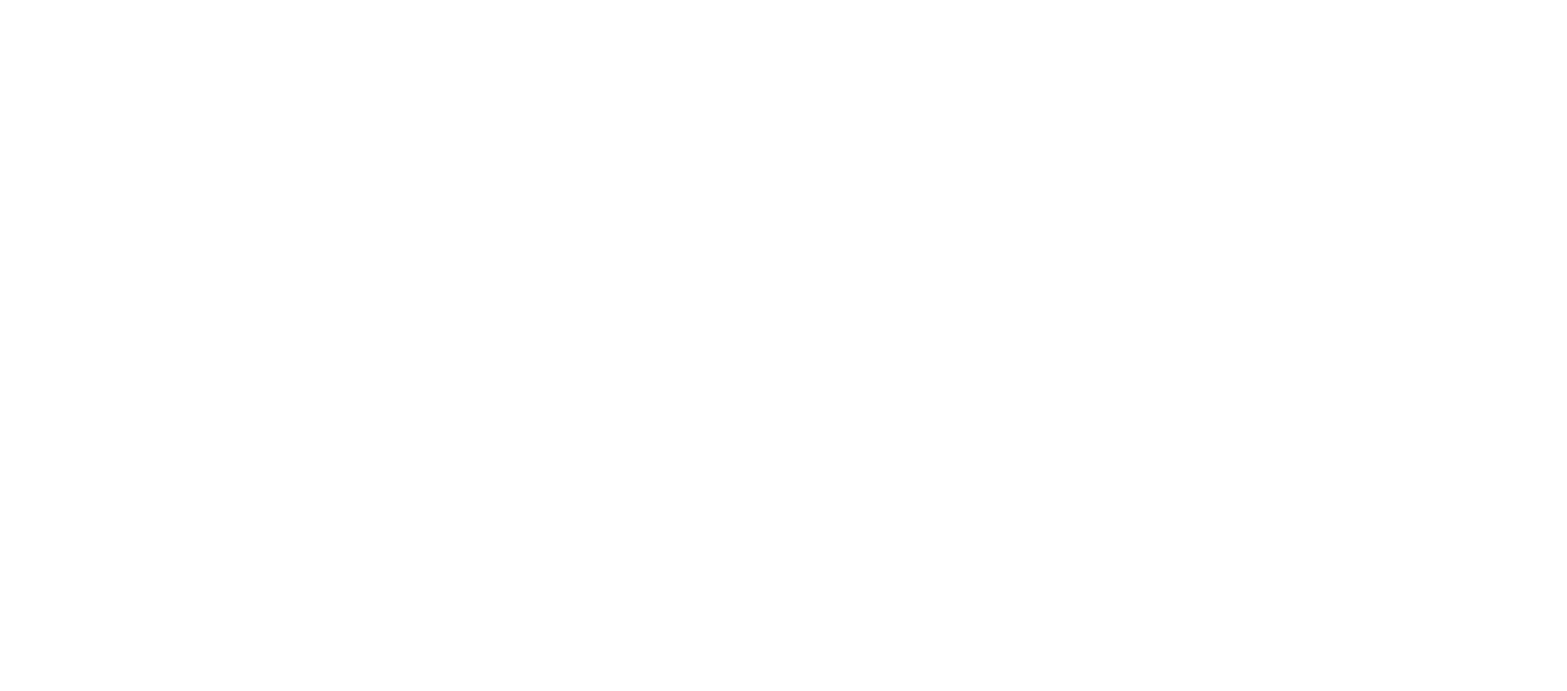
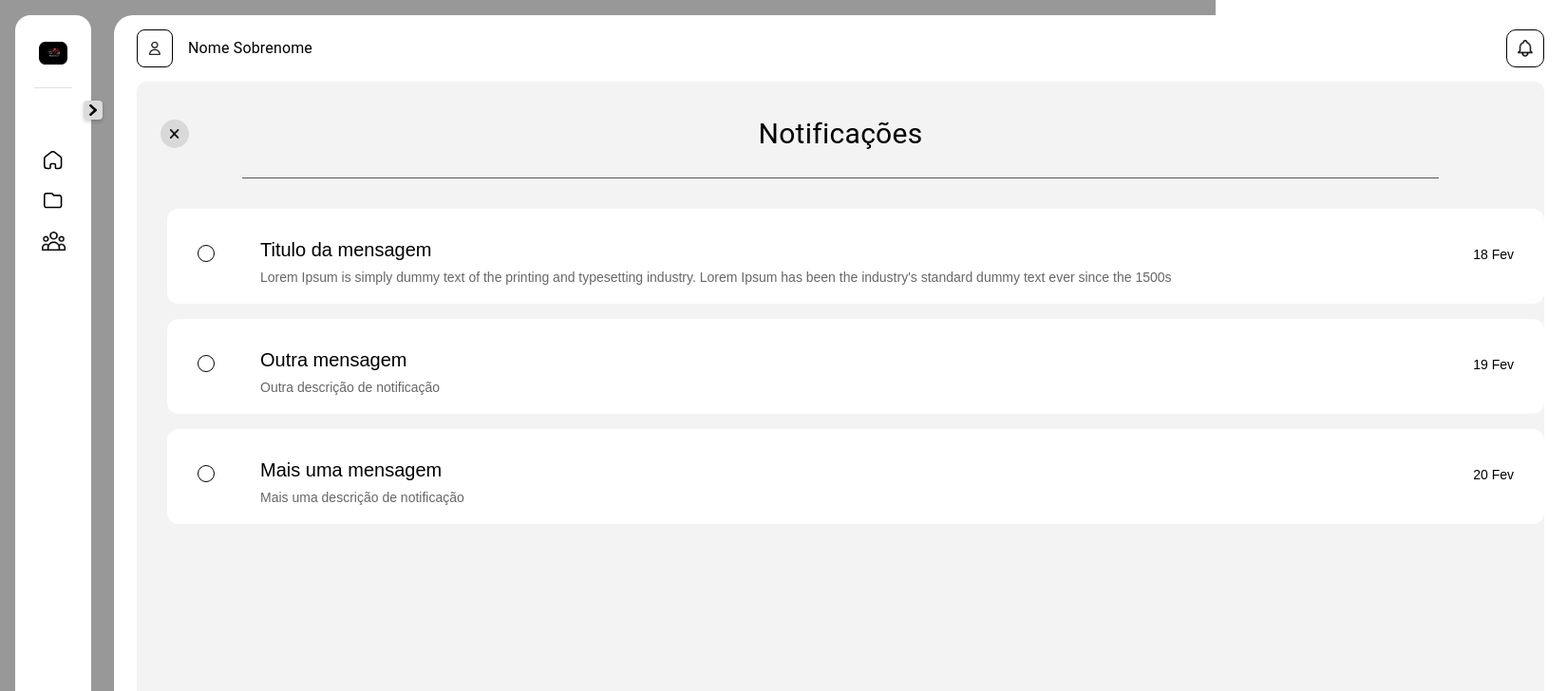
Before and after one commit to dfcavalcante/Motopilot, a React (Vite) app in the folder frontend/: page /notificacoes in a window 1280 px wide. Before the commit this address had no page. Shown: the top 728 px of the page at 95% size, 1650 px wide, since content can reach past the window. Built offline with nearby package versions, Linux system fonts and the light colour scheme.

Commit message:
Frontend Notificações feito
- BoxNotificações adicionado que contém (título, checagem, descrição, data)
-  Botão de voltar para última janela utilizada
- Botão de notificação funciona em todos os lugares
- Falta fazer o backend que ainda estou vendo como vou fazer

```diff
--- /dev/null
+++ b/frontend/src/components/Notificacoes/BoxNotificacao.jsx
@@ -0,0 +1,93 @@
+import React from 'react';
+import { Box, Stack, Typography, Checkbox } from '@mui/material';
+const BoxNotificacao = ({ check, titulo, descricao, data }) => {
+  const [isChecked, setIsChecked] = React.useState(check);
+
+  React.useEffect(() => {
+    setIsChecked(check);
+  }, [check]);
+
+  return (
+    <Box
+      width={1450}
+      height={100}
+      bgcolor={isChecked ? '#F3F3F3' : 'white'}
+      borderRadius={3}
+      p={4}
+      display="flex"
+      flexDirection="row"
+      alignItems="flex-start"
+      justifyContent="center"
+      gap={2}
+      boxSizing="border-box"
+      marginLeft={4}
+      marginBottom={2}
+    >
+      <Checkbox
+        checked={isChecked}
+        onChange={(event) => setIsChecked(event.target.checked)}
+        disableRipple
+        icon={
+          <Box
+            sx={{
+              width: 18,
+              height: 18,
+              border: '1.5px solid black',
+              borderRadius: '50%',
+              boxSizing: 'border-box',
+            }}
+          />
+        }
+        checkedIcon={
+          <Box
+            sx={{
+              width: 18,
+              height: 18,
+              border: '1.5px solid black',
+              borderRadius: '50%',
+              boxSizing: 'border-box',
+              display: 'flex',
+              alignItems: 'center',
+              justifyContent: 'center',
+              color: 'black',
+              fontSize: 12,
+              fontWeight: 700,
+              lineHeight: 1,
+            }}
+          >
+            ✓
+          </Box>
+        }
+        sx={{
+          p: 0,
+          mt: '6px',
+          color: 'black',
+          '&.Mui-checked': {
+            color: 'black',
+          },
+          '& .MuiSvgIcon-root': {
+            fontSize: 20,
+          },
+        }}
+      />
+
+      <Box sx={{ flex: 1, minWidth: 0, marginLeft: 4 }}>
+        <Stack direction="row" alignItems="center" justifyContent="space-between" gap={2}>
+          <Typography fontSize={20} variant="body-1" marginBottom={1}>
+            {titulo}
+          </Typography>
+
+          <Typography fontSize={14} variant="body-2">
+            {data}
+          </Typography>
+        </Stack>
+
+        <Typography fontSize={14} variant="body-2" color="text.secondary">
+          {descricao}
+        </Typography>
+      </Box>
+    </Box>
+  );
+};
+
+export default BoxNotificacao;
--- /dev/null
+++ b/frontend/src/components/Notificacoes/ExtendHeader.jsx
@@ -0,0 +1,100 @@
+import { Box, Typography, IconButton } from '@mui/material';
+import React from 'react';
+import { useNavigate } from 'react-router-dom';
+
+// Header evoluída, tem o perfil, nome e sobrenome do usuário, as notificações
+const ExtendHeader = ({ children }) => {
+  const navigate = useNavigate();
+
+  return (
+    <Box
+      sx={{
+        width: '100%',
+        height: '100vh',
+        display: 'flex',
+        flexDirection: 'column',
+        borderRadius: '20px',
+        backgroundColor: 'white',
+        borderBottom: '1px solid #E0E0E0',
+        boxSizing: 'border-box',
+        overflow: 'hidden',
+      }}
+    >
+      <Box
+        sx={{
+          width: '100%',
+          height: 70,
+          display: 'flex',
+          flexDirection: 'row',
+          alignItems: 'center',
+          justifyContent: 'space-between',
+          px: 3,
+          boxSizing: 'border-box',
+        }}
+      >
+        {/* Perfil, nome e sobrenome */}
+        <Box sx={{ display: 'flex', alignItems: 'center', gap: 2 }}>
+          <Box sx={{ display: 'flex', alignItems: 'center', gap: 2 }}>
+            <Box
+              sx={{
+                border: '1px solid black',
+                display: 'inline-flex',
+                p: 1.5,
+                borderRadius: '8px',
+              }}
+            >
+              <img src="/images/person.png" alt="User" width="12" />
+            </Box>
+
+            <Box sx={{ display: 'flex', alignItems: 'center', gap: 2 }}>
+              <Typography>Nome Sobrenome</Typography>
+            </Box>
+          </Box>
+        </Box>
+
+        {/* Notificações */}
+        <Box
+          sx={{
+            display: 'flex',
+            alignItems: 'center',
+            justifyContent: 'flex-end',
+            gap: 2,
+            flex: 1,
+            height: 54,
+          }}
+        >
+          <Box
+            sx={{
+              border: '1px solid black',
+              display: 'inline-flex',
+              borderRadius: '10px',
+              width: 40,
+              height: 40,
+              justifyContent: 'center',
+              alignItems: 'center',
+            }}
+          >
+            <IconButton sx={{ color: 'grey.700' }} onClick={() => navigate('/notificacoes')}>
+              <img src="/images/bell.png" alt="Notifications" width="16" />
+            </IconButton>
+          </Box>
+        </Box>
+      </Box>
+
+      <Box
+        sx={{
+          display: 'flex',
+          flexDirection: 'column',
+          width: '100%',
+          flex: 1,
+          px: 3,
+          boxSizing: 'border-box',
+        }}
+      >
+        {children}
+      </Box>
+    </Box>
+  );
+};
+
+export default ExtendHeader;
--- /dev/null
+++ b/frontend/src/pages/Notificacoes.jsx
@@ -0,0 +1,118 @@
+import React from 'react';
+import { Box, Divider, Typography, IconButton } from '@mui/material';
+import { useNavigate } from 'react-router-dom';
+import SideBar from '../utils/SideBar.jsx';
+import ExtendHeader from '../components/Notificacoes/ExtendHeader.jsx';
+import BoxNotificacao from '../components/Notificacoes/BoxNotificacao.jsx';
+
+const exemplo = [
+  {
+    id: 1,
+    check: false,
+    titulo: 'Titulo da mensagem',
+    descricao:
+      "Lorem Ipsum is simply dummy text of the printing and typesetting industry. Lorem Ipsum has been the industry's standard dummy text ever since the 1500s",
+    data: '18 Fev',
+  },
+  {
+    id: 2,
+    check: false,
+    titulo: 'Outra mensagem',
+    descricao: 'Outra descrição de notificação',
+    data: '19 Fev',
+  },
+  {
+    id: 3,
+    check: false,
+    titulo: 'Mais uma mensagem',
+    descricao: 'Mais uma descrição de notificação',
+    data: '20 Fev',
+  },
+];
+const Notificacoes = () => {
+  const navigate = useNavigate();
+
+  return (
+    <Box
+      sx={{
+        display: 'flex',
+        height: '100vh',
+        bgcolor: '#989898',
+        p: '16px',
+        boxSizing: 'border-box',
+      }}
+    >
+      <SideBar />
+
+      <Box
+        sx={{
+          display: 'flex',
+          flexDirection: 'column',
+          flexGrow: 1,
+          ml: '24px',
+          height: '100%',
+          justifyContent: 'center',
+          alignItems: 'center',
+        }}
+      >
+        {/* Header evoluída, tem o perfil, nome e sobrenome do usuário, as notificações */}
+        <ExtendHeader>
+          <Box
+            sx={{
+              bgcolor: '#F3F3F3',
+              borderRadius: '10px',
+              height: '100%',
+            }}
+          >
+            <Box
+              display={'flex'}
+              mb={3}
+              mt={4}
+              alignItems="center"
+              justifyContent={'center'}
+              sx={{ position: 'relative', px: 2 }}
+            >
+              <IconButton
+                onClick={() => navigate(-1)}
+                sx={{
+                  position: 'absolute',
+                  left: 25,
+                  width: 30,
+                  height: 30,
+                  borderRadius: '50%',
+                  backgroundColor: '#D9D9D9',
+                  color: 'black',
+                  '&:hover': {
+                    backgroundColor: '#D9D9D9',
+                  },
+                }}
+              >
+                <img src="/images/X.png" alt="Voltar" width="10" height="10" />
+              </IconButton>
+
+              <Typography fontSize={30}>Notificações</Typography>
+            </Box>
+
+            <Box display={'flex'} mb={2} alignItems="center" justifyContent={'center'} gap={2}>
+              <Divider sx={{ width: '85%', bgcolor: 'grey.700', height: '0.4px', mb: 2 }} />
+            </Box>
+
+            <Box sx={{ width: '100%', overflowY: 'auto', pb: 2 }}>
+              {exemplo.map((notificacao) => (
+                <BoxNotificacao
+                  key={notificacao.id}
+                  check={notificacao.check}
+                  titulo={notificacao.titulo}
+                  descricao={notificacao.descricao}
+                  data={notificacao.data}
+                />
+              ))}
+            </Box>
+          </Box>
+        </ExtendHeader>
+      </Box>
+    </Box>
+  );
+};
+
+export default Notificacoes;
--- a/frontend/src/routers/Routers.jsx
+++ b/frontend/src/routers/Routers.jsx
@@ -6,6 +6,7 @@ import CadastroDeMoto from '../pages/CadastroMoto';
 import Cadastro from '../pages/Cadastro';
 import Usuarios from '../pages/Usuarios';
 import ListagemMotos from '../pages/ListagemMotos';
+import Notificacoes from '../pages/Notificacoes';
 import { MotoProvider } from '../context/MotoContext';
 import { UsersProvider } from '../context/UserContext';
 
@@ -21,6 +22,7 @@ const Routers = () => {
             <Route path="/listagemMotos" element={<ListagemMotos />} />
             <Route path="/cadastro" element={<Cadastro />} />
             <Route path="/usuarios" element={<Usuarios />} />
+            <Route path="/notificacoes" element={<Notificacoes />} />
           </Routes>
         </UsersProvider>
       </MotoProvider>
--- a/frontend/src/utils/Header.jsx
+++ b/frontend/src/utils/Header.jsx
@@ -148,7 +148,7 @@ const Header = ({ onNovoChat }) => {
             alignItems: 'center',
           }}
         >
-          <IconButton sx={{ color: 'grey.700' }}>
+          <IconButton sx={{ color: 'grey.700' }} onClick={() => navigate('/notificacoes')}>
             <img src="/images/bell.png" alt="Notifications" width="16" />
           </IconButton>
         </Box>
```
Also changed, not shown: frontend/public/images/X.png (added), frontend/src/pages/Relatorio.jsx (deleted).
